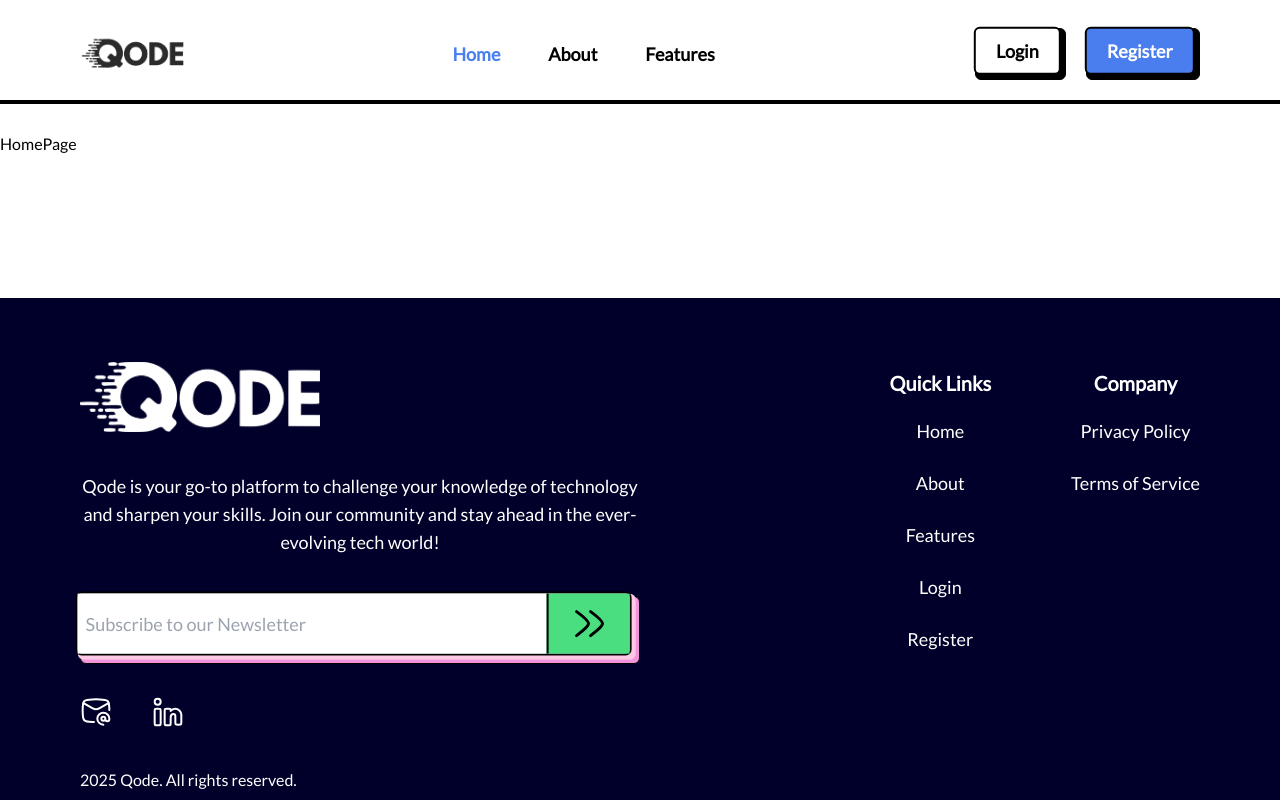
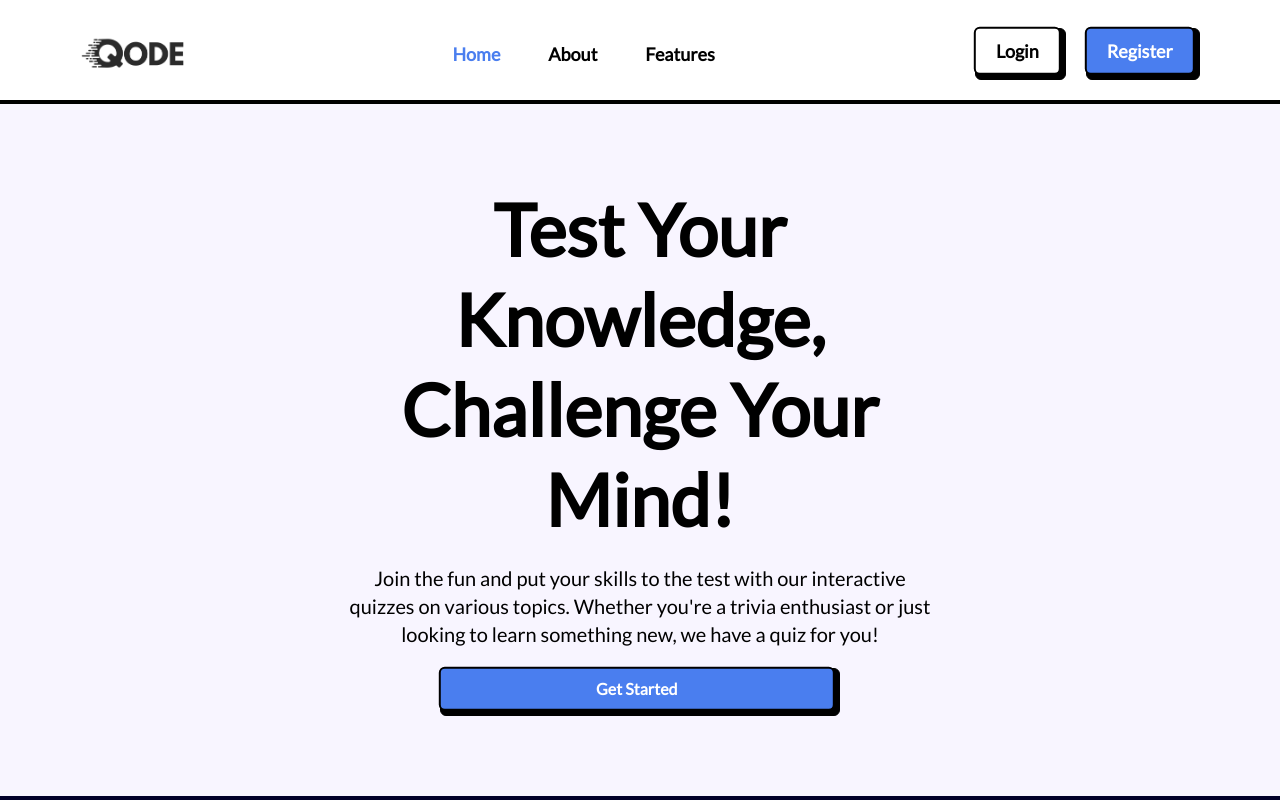
Before and after one commit to WinifredOgbeiwi/Qode, a Next.js app: page / in a window 1280 px wide. Shown: the top 800 px of the page. Built offline with nearby package versions, Linux system fonts and the light colour scheme.

Commit message:
Created hero section

```diff
--- a/app/(home)/page.tsx
+++ b/app/(home)/page.tsx
@@ -1,8 +1,11 @@
 import React from 'react'
+import Hero from '../component/home/Hero'
 
 const HomePage = () => {
   return (
-    <div>HomePage</div>
+    <section className='py-20 px-10'>
+      <Hero/>
+    </section>
   )
 }
 
--- a/app/component/common/ButtonLink.tsx
+++ b/app/component/common/ButtonLink.tsx
@@ -1,3 +1,4 @@
+"use client"
 import { LinkProps } from "@/app/utils/type";
 import Link from "next/link";
 import { useState } from "react";
@@ -18,7 +19,7 @@ const ButtonLink: React.FC<LinkProps> = ({ href, label, variant, width }) => {
           hover ? "bg-[#FFC8E6] border-black" : ""
         }`} >
         <span
-          className={`${hover? "-translate-x-[0.2rem] -translate-y-[0.2rem]" :""} rounded-md block px-5 py-2  border-2 border-black transition-all duration-300 ${
+          className={`${hover? "-translate-x-[0.2rem] -translate-y-[0.2rem]" :""} rounded-md block px-5 py-2 font-bold  border-2 border-black transition-all duration-300 ${
             variant === "primary" ? "bg-pink-400 md:bg-[#4a7eef] text-white" : "bg-white"
           }`} >
           {label}
--- /dev/null
+++ b/app/component/home/Hero.tsx
@@ -0,0 +1,22 @@
+import React from "react";
+import ButtonLink from "../common/ButtonLink";
+
+const Hero = () => {
+  return (
+    <div className="text-center md:w-1/2 w-full m-auto ">
+      <h1 className="text-7xl leading-tight font-extrabold">
+        Test Your Knowledge,
+        <br />
+        Challenge Your Mind!
+      </h1>
+      <p className="my-5 text-xl ">
+        Join the fun and put your skills to the test with our interactive
+        quizzes on various topics. Whether you're a trivia enthusiast or just
+        looking to learn something new, we have a quiz for you!
+      </p>
+      <ButtonLink href="" label="Get Started" variant="primary" width="w-2/3" />
+    </div>
+  );
+};
+
+export default Hero;
--- a/app/component/layout/Header.tsx
+++ b/app/component/layout/Header.tsx
@@ -12,7 +12,7 @@ const Header:React.FC = () => {
 
   return (
     <header className="relative" >
-      <div className=" flex text-lg justify-between items-center mt-7 md:my-7 px-8 md:px-20 pb-5 border-b-4 border-black font-semibold sticky z-50 w-full">
+      <div className=" flex text-lg justify-between items-center mt-7 px-8 md:px-20 pb-5 border-b-4 border-black font-semibold sticky z-50 w-full">
         <div className="w-28">
           <Image src={IMAGES.Logo} alt="logo" />
         </div>
--- a/app/layout.tsx
+++ b/app/layout.tsx
@@ -24,7 +24,7 @@ export default function RootLayout({
     <html lang="en">
       <body className={`${lato.className} flex flex-col min-h-screen`}>
         <Header />
-        <main className="flex-1 h-full">{children}</main>
+        <main className="flex-1 h-full bg-[#f8f5ff]">{children}</main>
         <Footer />
       </body>
     </html>
```
